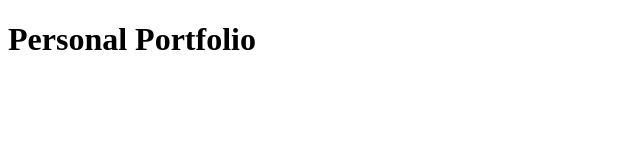
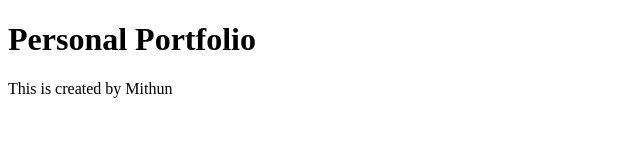
Before and after one commit to mithun-srinivas/personal-portfolio-demo, a plain HTML site: page index.html in a window 1280 px wide. Shown: the whole page, without its empty margins (0-640 px from the left). Drawn offline with Linux system fonts and the light colour scheme.

Commit message:
fix: Add Mithun Line

```diff
--- a/index.html
+++ b/index.html
@@ -7,5 +7,6 @@
 </head>
 <body>
     <h1>Personal Portfolio</h1>
+    <p>This is created by Mithun</p>
 </body>
 </html>
```
